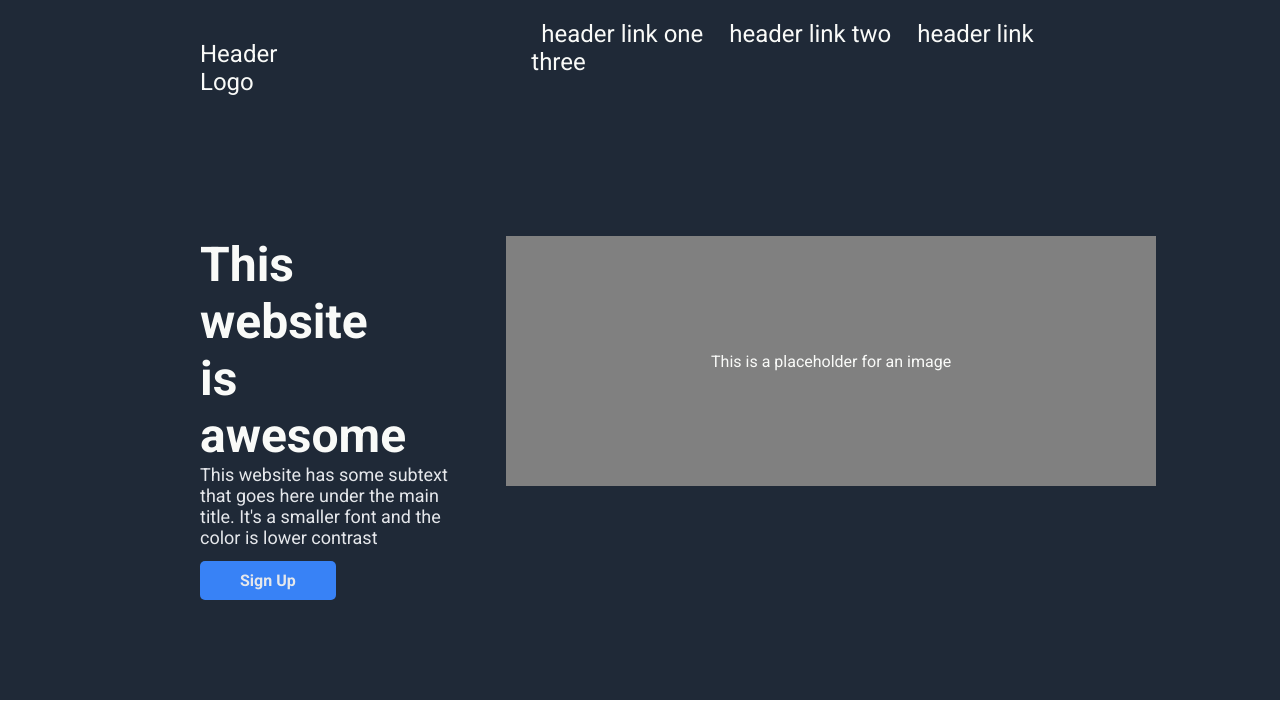
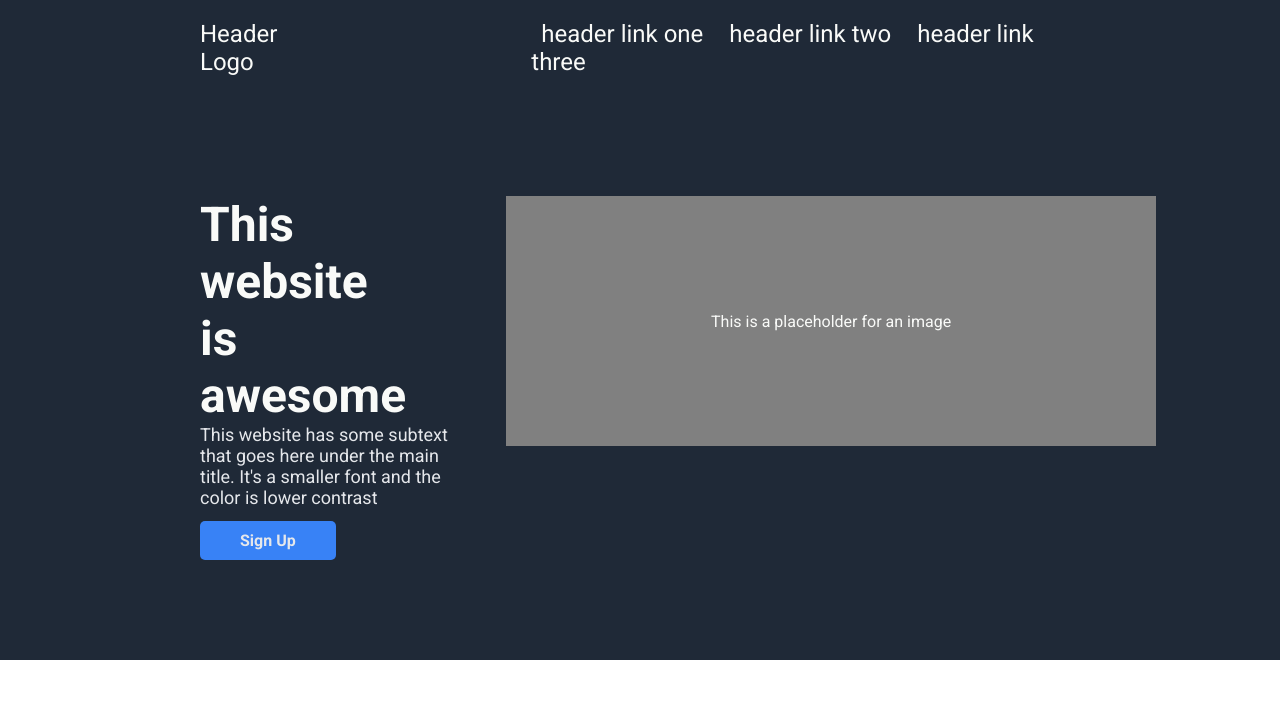
Before and after one commit to Supablu/landing-Page-TOP, a plain HTML site: page index.html in a window 1280 px wide. Shown: the top 704 px of the page. Drawn offline with Linux system fonts and the light colour scheme.

Commit message:
Fixed css

```diff
--- a/style.css
+++ b/style.css
@@ -18,7 +18,7 @@
 
 .logo {
     text-align: left;
-    padding: 20px 200px;
+    padding: 0 200px;
     padding-left: 0;
     margin-left: 0;
 }
```
